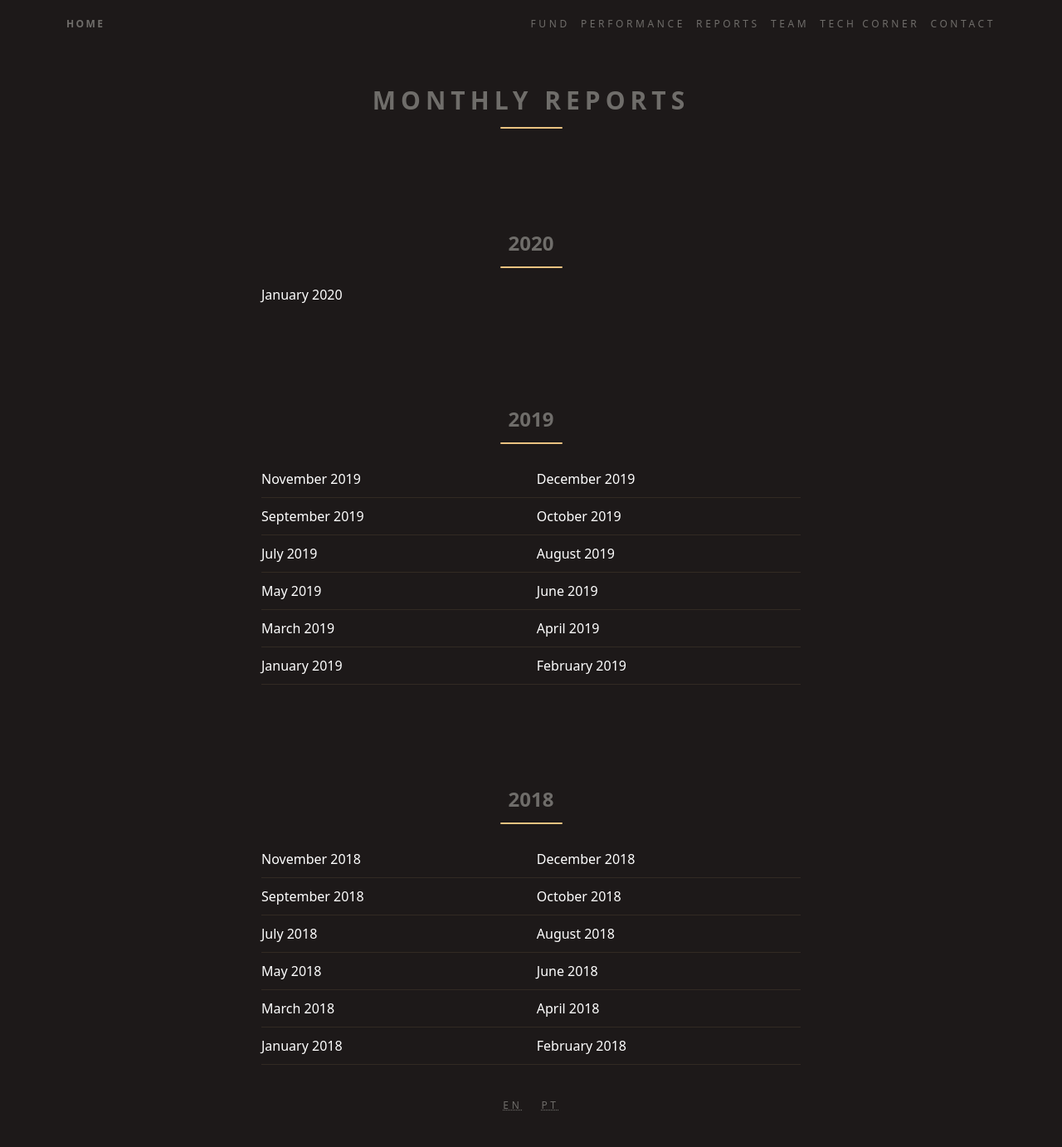
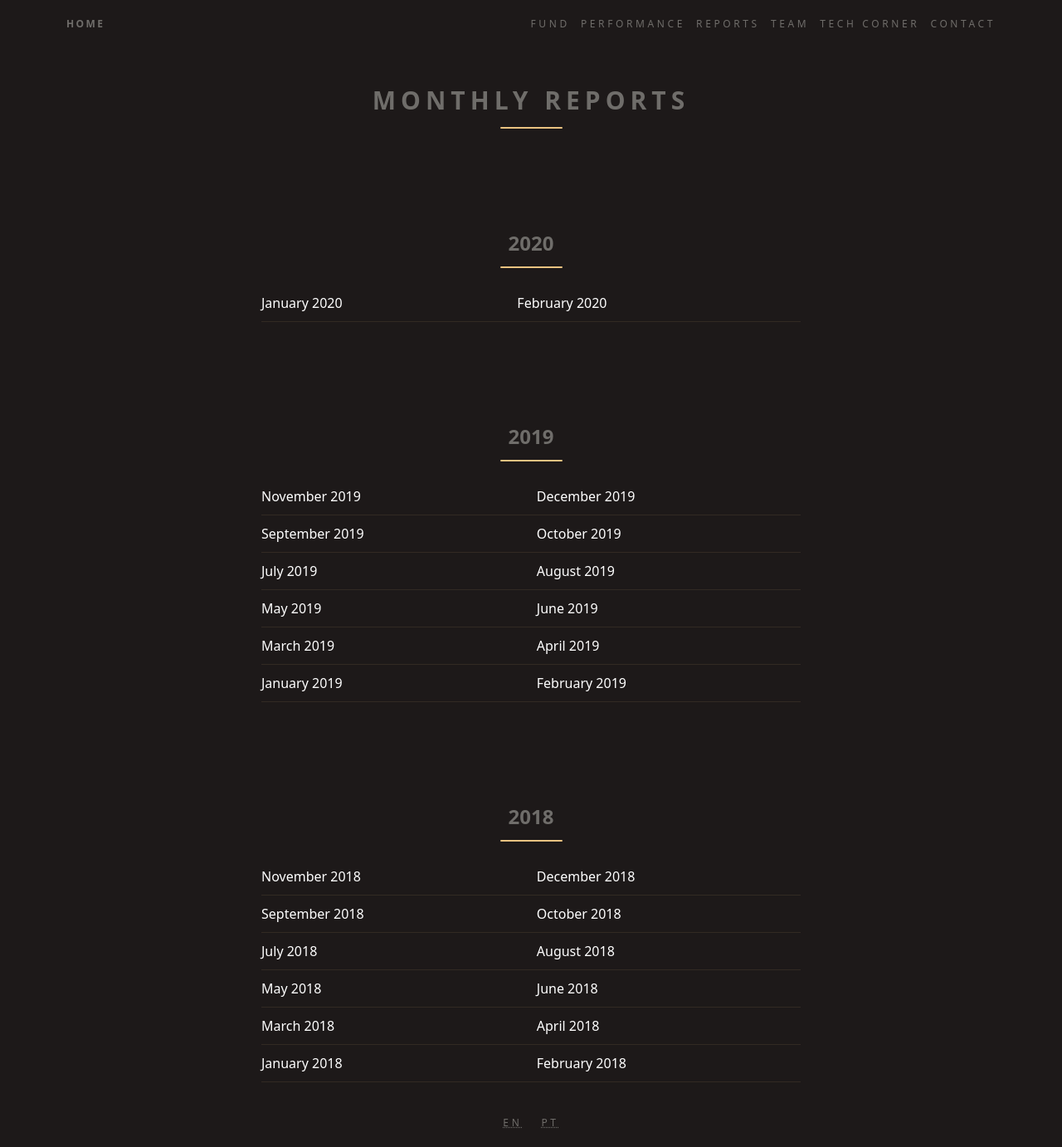
Before and after one commit to ateliedetemas/blpcrypto, a Jekyll site: the page built from _pages/en/reports.md, in a window 1280 px wide. Shown: the whole page at 83% size. Built offline with Jekyll 4.4.1, drawn with Linux system fonts in a browser that asks for light colours; before the commit the page ends 1361 px from its top, so only the background shows below that.

Commit message:
Update reports.md

```diff
--- a/_pages/en/reports.md
+++ b/_pages/en/reports.md
@@ -6,7 +6,7 @@ permalink: "/en/reports/"
 ---
 ## 2020
 
-[January 2020]({{ '/assets/documents/relatorios/2020/01e.pdf' | absolute_url }})
+[January 2020]({{ '/assets/documents/relatorios/2020/01e.pdf' | absolute_url }})  | [February 2020]({{ '/assets/documents/relatorios/2020/02e.pdf' | absolute_url }})
 
 ## 2019
 
```
